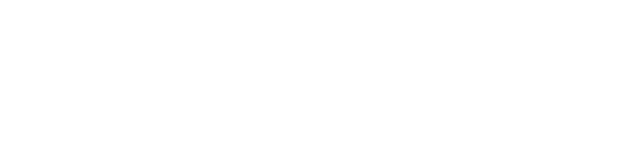
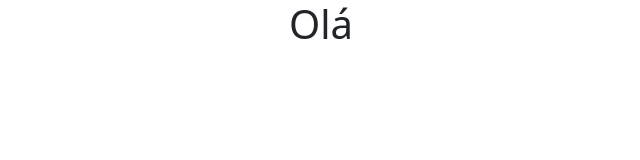
Before and after one commit to Gabriellefs20/Portifolio, a plain HTML site: page index.html in a window 1280 px wide. Shown: the whole page, without its empty margins (319-959 px from the left). Drawn offline with Linux system fonts and the light colour scheme.

Commit message:
atualizacao

```diff
--- a/index.html
+++ b/index.html
@@ -11,7 +11,7 @@
     <div class="container">
         <div class="row">
             <div class="col-12">
-                <h1 class="text-center"></h1>
+                <h1 class="text-center">Olá</h1>
             </div>
         </div>
     </div>
```
